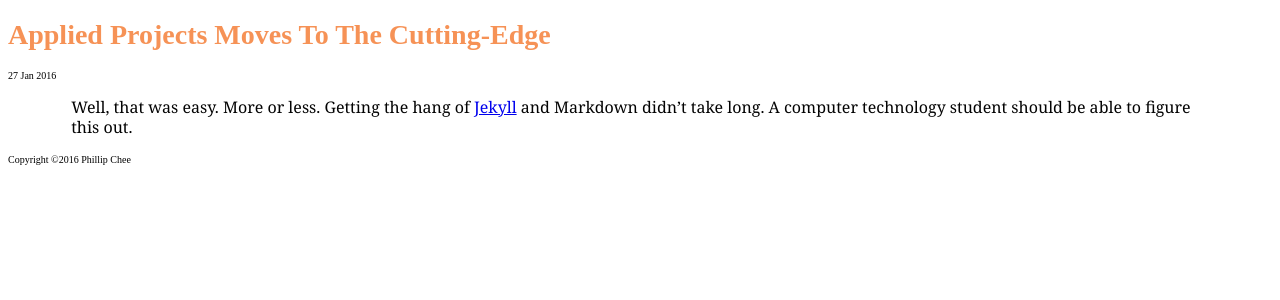
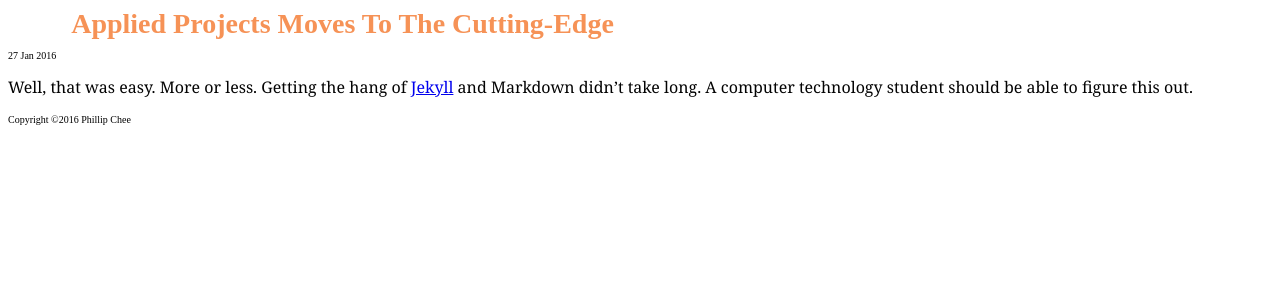
Before and after one commit to PhlegmingChee/PhlegmingChee.github.io, a Jekyll site: the page built from _posts/2016-01-27-a-typical-blog-post.md, in a window 1280 px wide. Shown: the top 300 px of the page. Built offline with Jekyll 4.4.1, drawn with Linux system fonts in a browser that asks for light colours.

Commit message:
Update main.css

```diff
--- a/css/main.css
+++ b/css/main.css
@@ -4,6 +4,7 @@ body {
 .container h1 {
   font-size: 2.8em;
   color: #f69256;
+  margin: 0 5%;
 }
 .blurb, .post {
   font-family: Georgia, Palatino, "Times New Roman", serif;
@@ -11,7 +12,3 @@ body {
   line-height: 1.3;
   color: rgb(3,3,3);
 }
-.post {
-
-  margin: 0 5%;
-}
```
